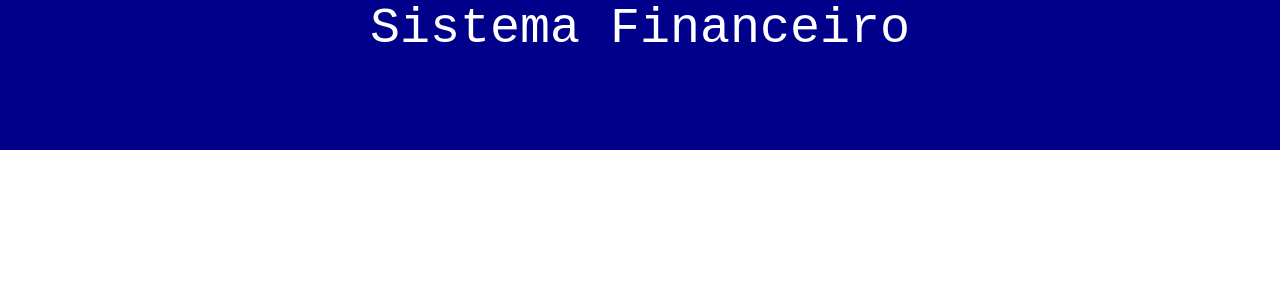
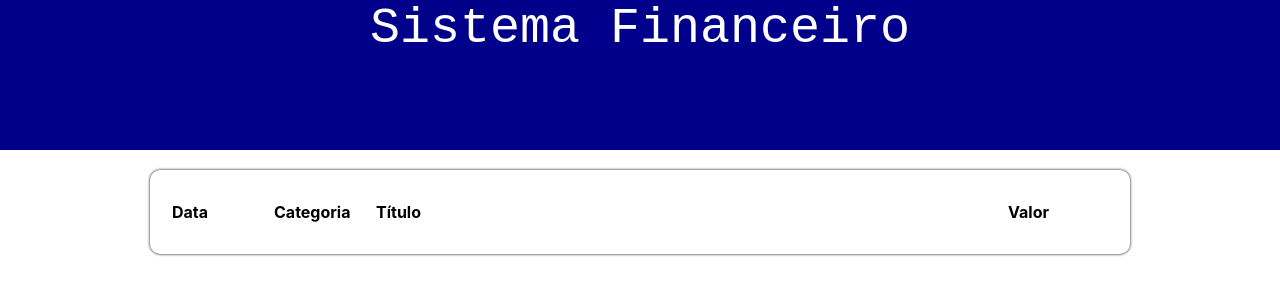
Before and after one commit to Sofia-Magalhaes/Personal-Finances, a React (Create React App) app in the folder expense-tracker/: page / in a window 1280 px wide. Shown: the top 300 px of the page. Built offline with nearby package versions, Linux system fonts and the light colour scheme.

Commit message:
mostrando dados na lista

```diff
--- a/expense-tracker/src/App.tsx
+++ b/expense-tracker/src/App.tsx
@@ -5,6 +5,7 @@
 import { categories } from './data/categories';
 import { items } from './data/items';
 import { getCurrentMonth, filterListByMonth } from './helpers/dateFilter';
+import { TableArea } from './components/TableArea';
 
 const App = () => {
   const [list, setList] = useState(items);
@@ -26,7 +27,7 @@
 
         {/* Area de inserção */}
 
-        {/* Tabela de itens */}
+        <TableArea list={filteredList} />
 
       </C.Body>
     </C.Container>
--- a/expense-tracker/src/components/TableArea/index.tsx
+++ b/expense-tracker/src/components/TableArea/index.tsx
@@ -0,0 +1,31 @@
+import * as C from './styles';
+import {Item} from '../../types/Item';
+
+type Props = {
+    list: Item[]
+}
+
+export const TableArea = ({ list }: Props) => {
+    return (
+        <C.Table>
+            <thead>
+                <tr>
+                    <C.TableHeadColumn width={100}>Data</C.TableHeadColumn>
+                    <C.TableHeadColumn width={100}>Categoria</C.TableHeadColumn>
+                    <C.TableHeadColumn>Título</C.TableHeadColumn>
+                    <C.TableHeadColumn width={100}>Valor</C.TableHeadColumn>
+                </tr>
+            </thead>
+            <tbody>
+                {list.map((item, index) =>(
+                    <tr key={index}>
+                        <td></td>
+                        <td></td>
+                        <td>{item.title}</td>
+                        <td></td>
+                    </tr>
+                ))}
+            </tbody>
+        </C.Table>
+    );
+}
--- a/expense-tracker/src/components/TableArea/styles.ts
+++ b/expense-tracker/src/components/TableArea/styles.ts
@@ -1 +1,16 @@
 import styled from "styled-components";
+
+export const Table = styled.table`
+    width: 100%;
+    background-color: #fff;
+    padding: 20px;
+    box-shadow: 0px 0px 3px 0px;
+    border-radius: 10px;
+    margin-top: 20px;
+`;
+
+export const TableHeadColumn = styled.th<{ width?: number }>`
+    width: ${props => props.width ? `${props.width}px` : 'auto'};
+    padding: 10px 0;
+    text-align: left;
+`;
```
